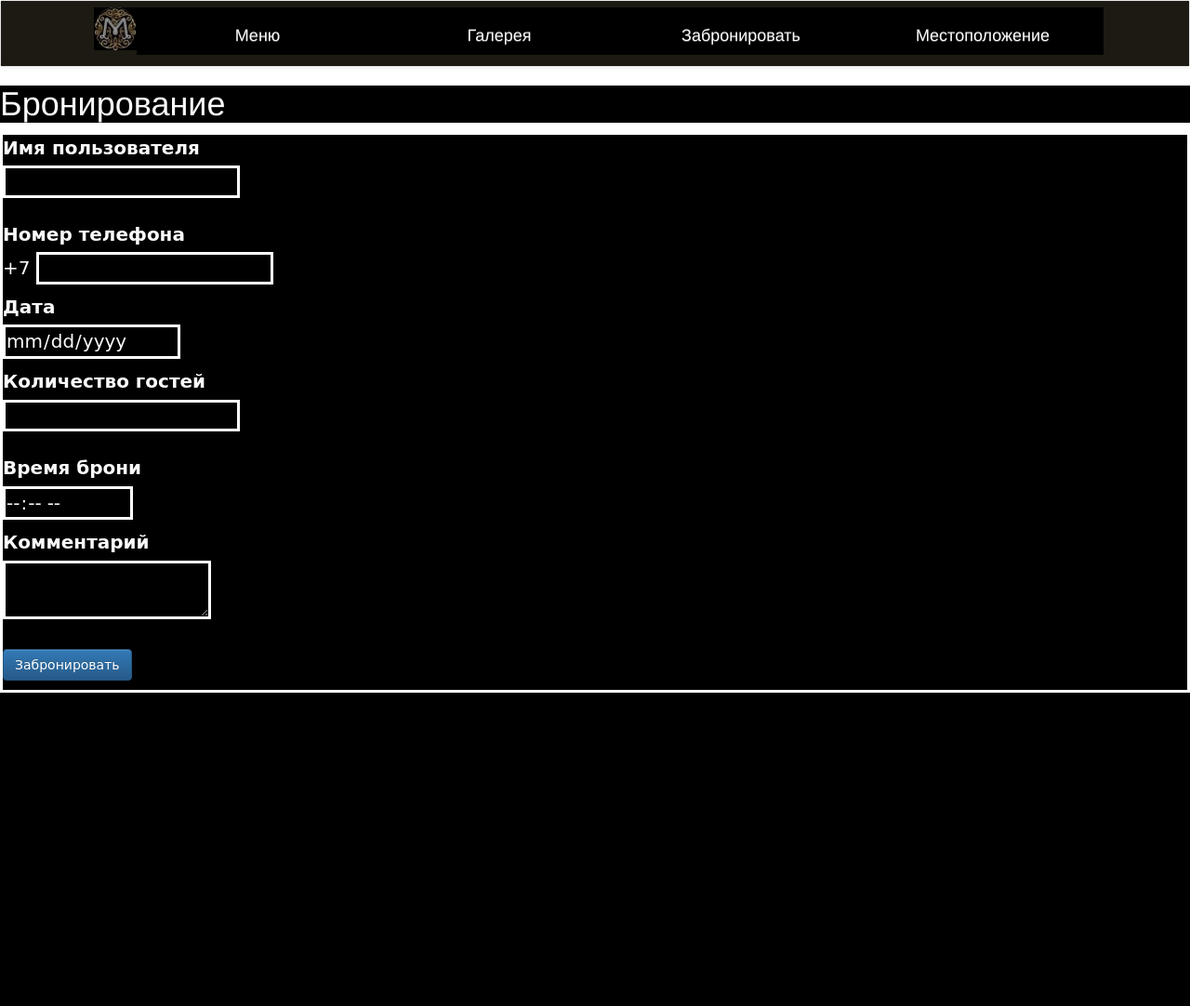
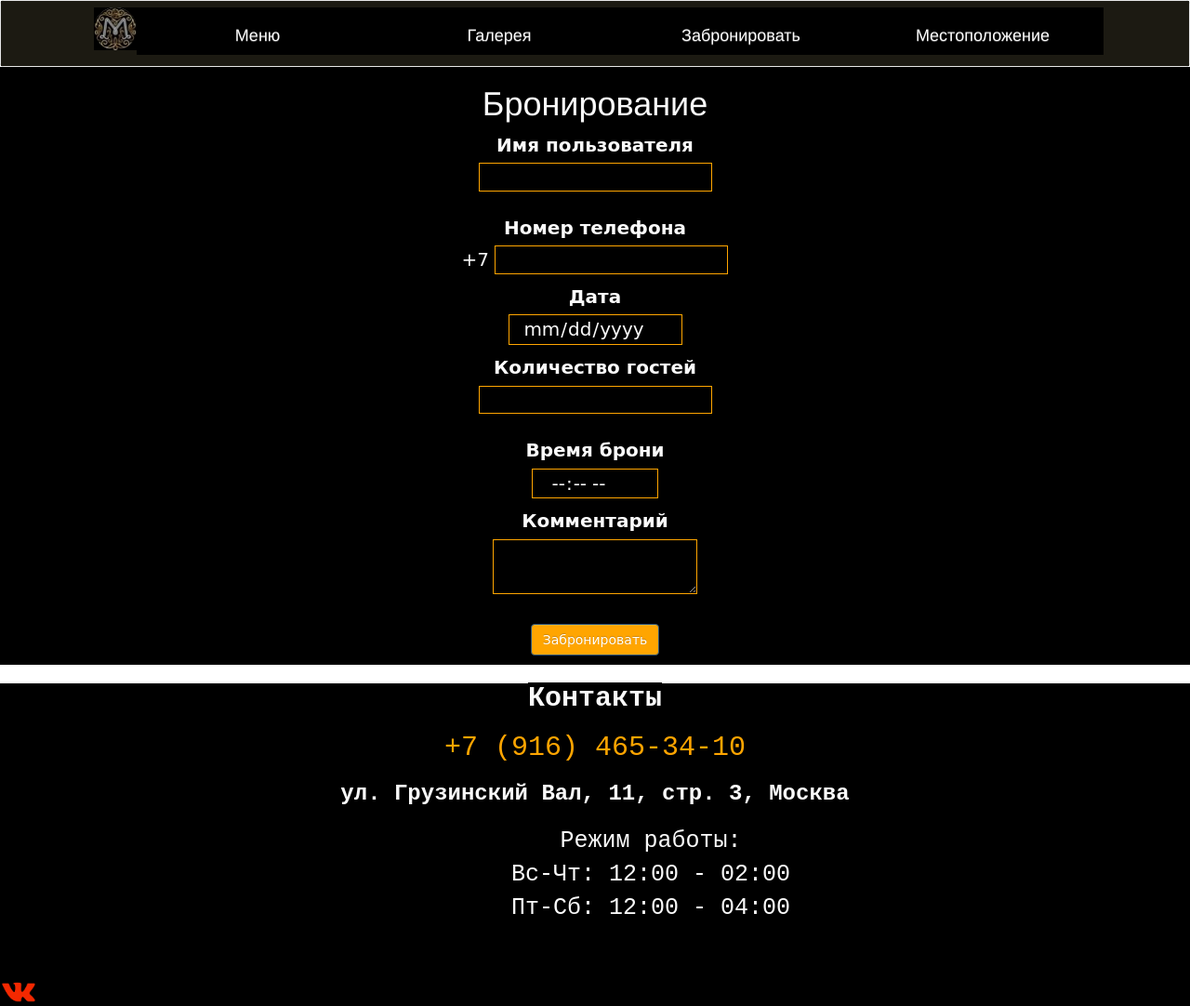
Before and after one commit to nastya-shegoleva/Bevri, a Flask app: page /reserving in a window 1280 px wide. Shown: the whole page at 93% size. Before the commit the page ends 745 px from the top, so only its background shows below. Run offline with Flask 3, Linux system fonts and the light colour scheme; some libraries are stand-ins or nearby versions.

Commit message:
переделала дизайн брони и сделала футер

```diff
--- a/static/css/reserv-page.css
+++ b/static/css/reserv-page.css
@@ -1,8 +1,20 @@
 * {
 background-color: black;
+text-align: center;
 }
 .res{
+border: 1px solid orange;}
+
+.text{
 color:#fafafa;
 font-size:20px;
-font-family: cursive;
-border: 3px solid white;}
+font-family: cursive;}
+
+.btn-primary,
+.btn-primary:hover,
+.btn-primary:active,
+.btn-primary:visited,
+.btn-primary:focus {
+    background-color: orange;
+    background-image: none;
+}
--- a/templates/base.html
+++ b/templates/base.html
@@ -54,5 +54,18 @@
 <script src="https://maxcdn.bootstrapcdn.com/bootstrap/3.3.7/js/bootstrap.min.js"
         integrity="sha384-Tc5IQib027qvyjSMfHjOMaLkfuWVxZxUPnCJA7l2mCWNIpG9mGCD8wGNIcPD7Txa"
         crossorigin="anonymous"></script>
+<footer>
+    <h2 style="color:#fafafa; text-align:center; font-family:'Courier New'"><strong>Контакты</strong></h2>
+    <h2 style="color:orange; font-family:'Courier New'">+7 (916) 465-34-10</h2>
+    <h3 style="color:#fafafa; font-family:'Courier New'"><strong>ул. Грузинский Вал, 11, стр. 3, Москва</strong></h3>
+    <pre style="background-color:black; color:#fafafa; font-size:25px; border:0; font-family:'Courier New'">
+        Режим работы:
+        Вс-Чт: 12:00 - 02:00
+        Пт-Сб: 12:00 - 04:00
+    </pre>
+    <a href="https://vk.com/myata_platinum_belorusskaya" target=_blank>
+      <img src="static/img/vk.png" alt="Иконка VK" width="40" border="0" style="display: block; width:40;">
+</a>
+</footer>
 </body>
 </html>
--- a/templates/reserv.html
+++ b/templates/reserv.html
@@ -1,7 +1,8 @@
 {% extends "base.html" %}{% block content %}
 <link rel="stylesheet" href='static/css/reserv-page.css'/>
+<div class="container-fluid">
     <h1 style="color:#fafafa">Бронирование</h1>
-<form class=res action="" method="post">
+    <form class="text" method="post">
         {{ form.hidden_tag() }}
         <p>
             {{ form.name.label }}<br>
@@ -60,4 +61,5 @@
         <p>{{ form.submit(type="submit", class="btn btn-primary") }}</p>
         {{message}}
     </form>
+</div>
 {% endblock %}
```
Also changed, not shown: static/img/vk.png (added). Lines whose indentation alone changed are shown as unchanged.
